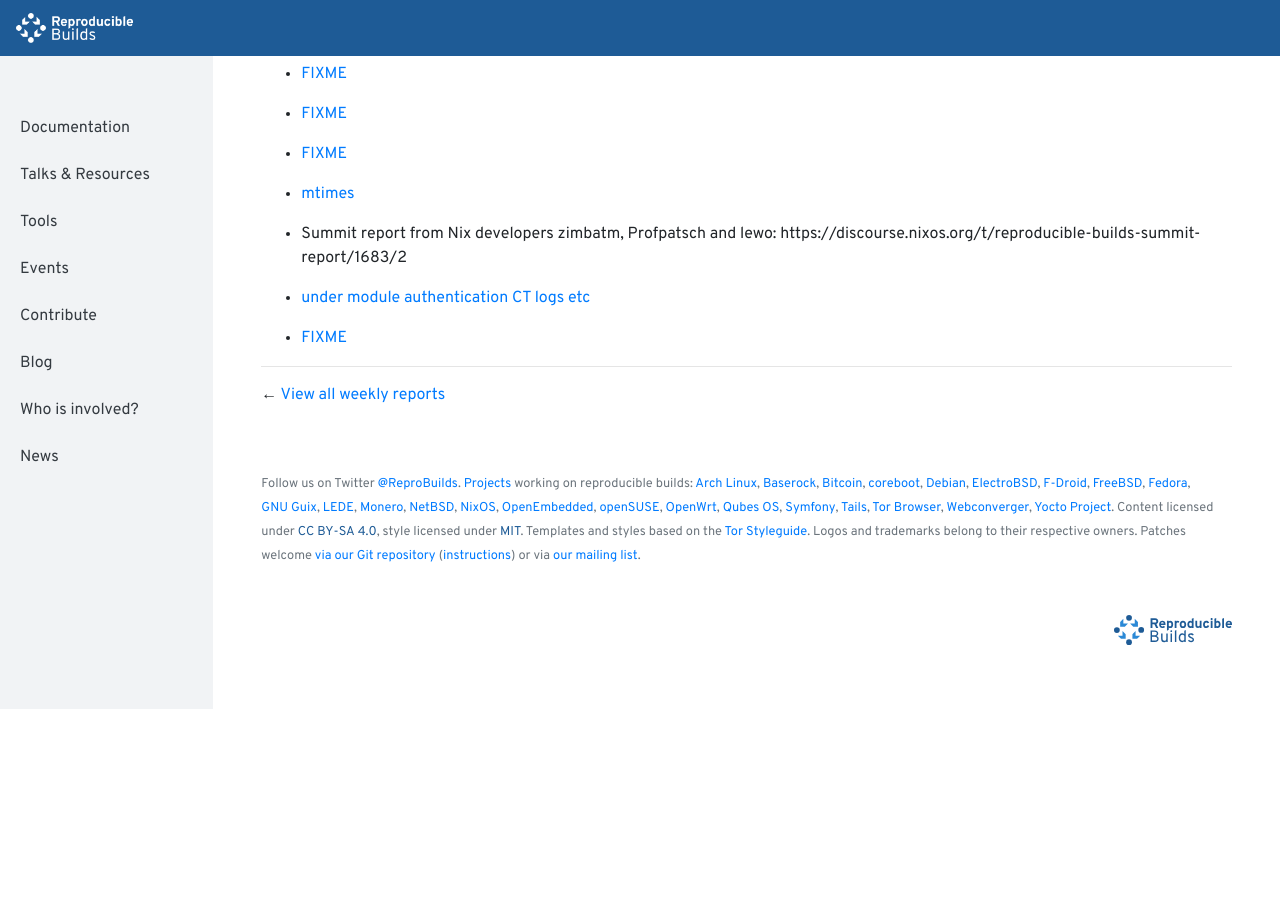
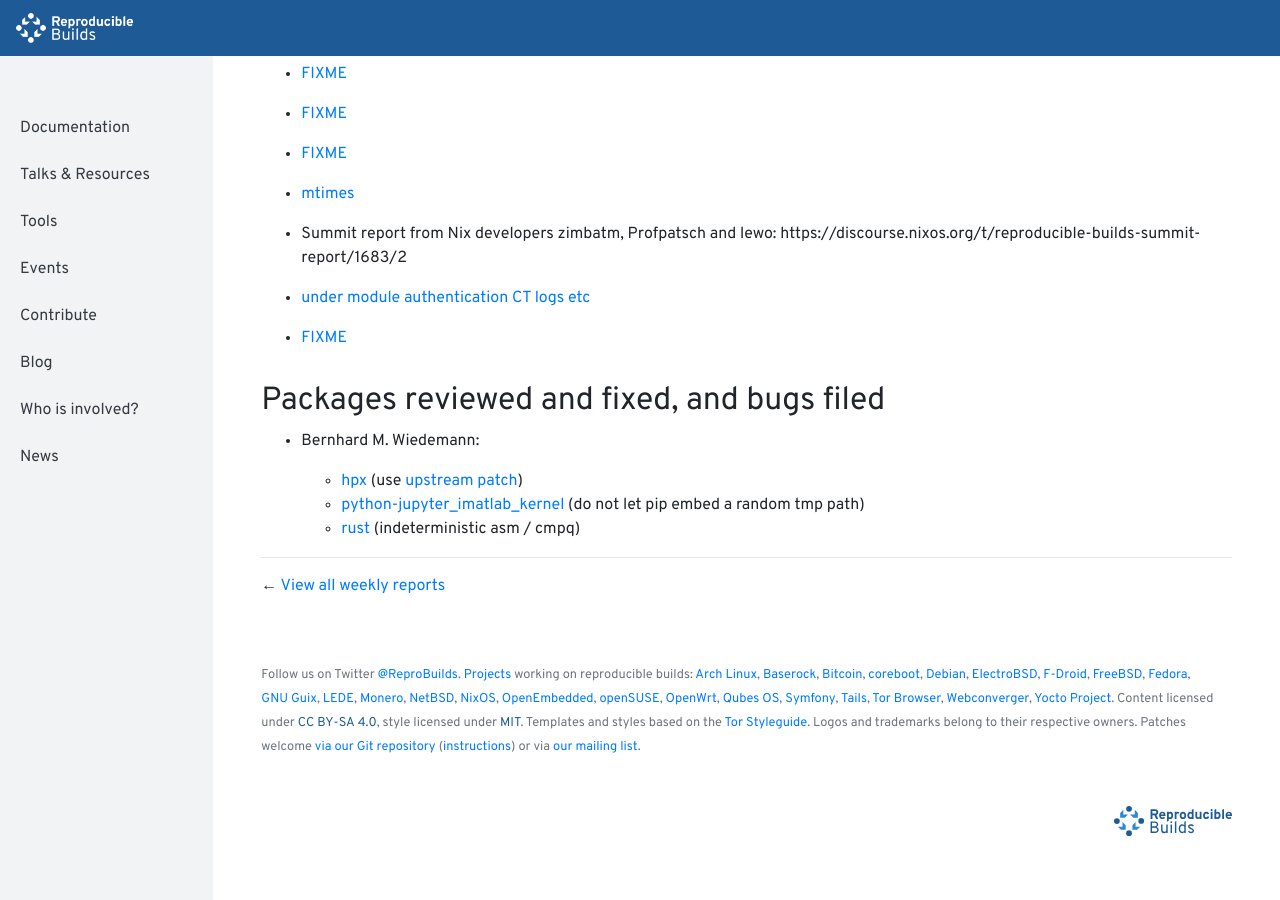
Before and after one commit to prototypefund/reproducible-website, a Jekyll site: the page built from _blog/posts/191.md, in a window 1280 px wide and 900 px high, scrolled down 355 px. Built offline with Jekyll 4.4.1, drawn with Linux system fonts in a browser that asks for light colours; before the commit the page ends 1064 px from its top, so only the background shows below that.

Commit message:
191: +3 patches

```diff
--- a/_blog/posts/191.md
+++ b/_blog/posts/191.md
@@ -20,3 +20,12 @@
 * [under module authentication CT logs etc](https://blog.golang.org/modules2019)
 
 * [FIXME](https://f-droid.org/en/docs/Reproducible_Builds/)
+
+Packages reviewed and fixed, and bugs filed
+-------------------------------------------
+
+* Bernhard M. Wiedemann:
+
+    * [hpx](https://build.opensuse.org/request/show/660040) (use [upstream patch](https://github.com/STEllAR-GROUP/hpx/pull/3585))
+    * [python-jupyter_imatlab_kernel](https://build.opensuse.org/request/show/660055) (do not let pip embed a random tmp path)
+    * [rust](https://github.com/rust-lang/rust/issues/57041) (indeterministic asm / cmpq)
```
